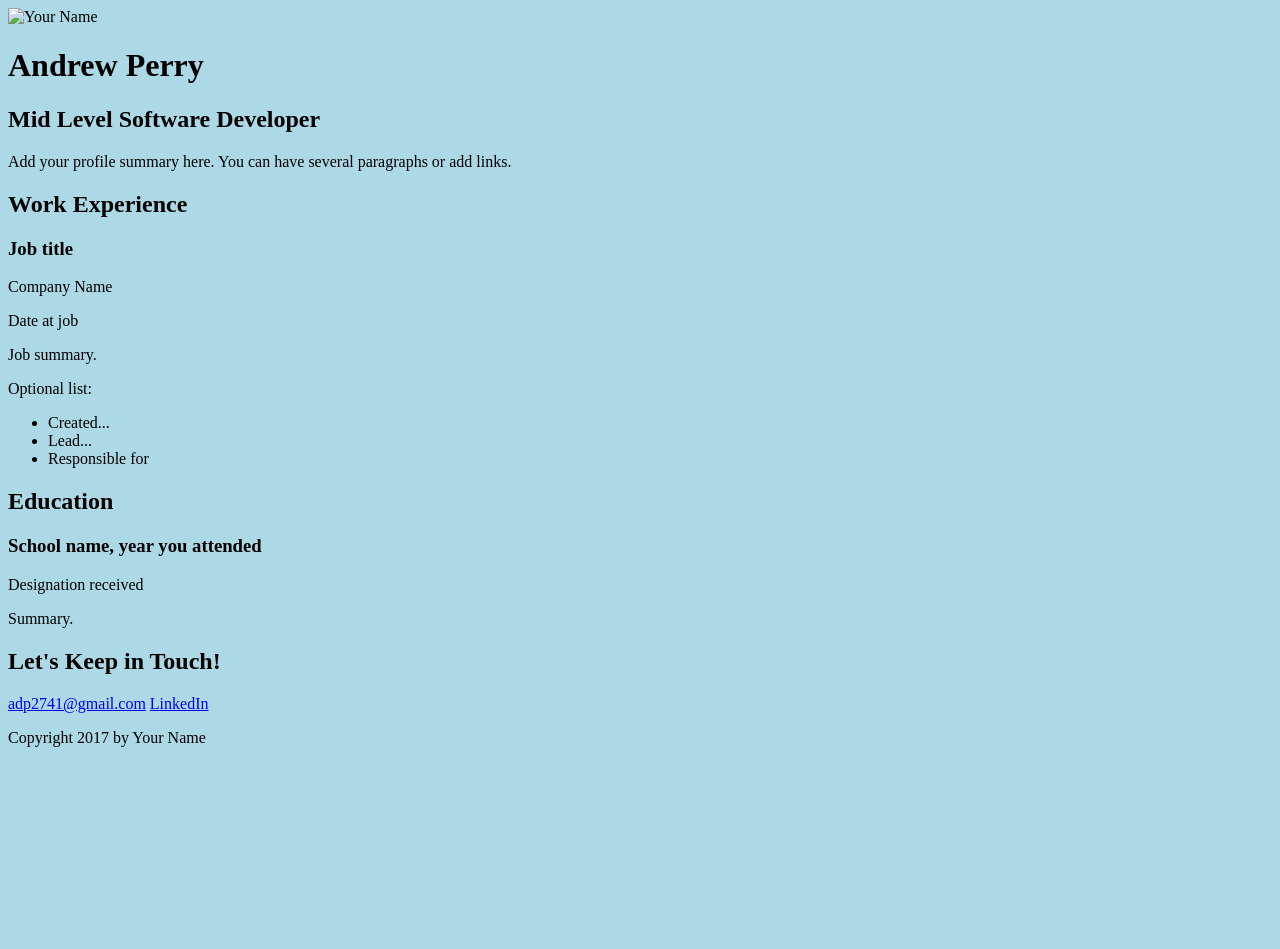
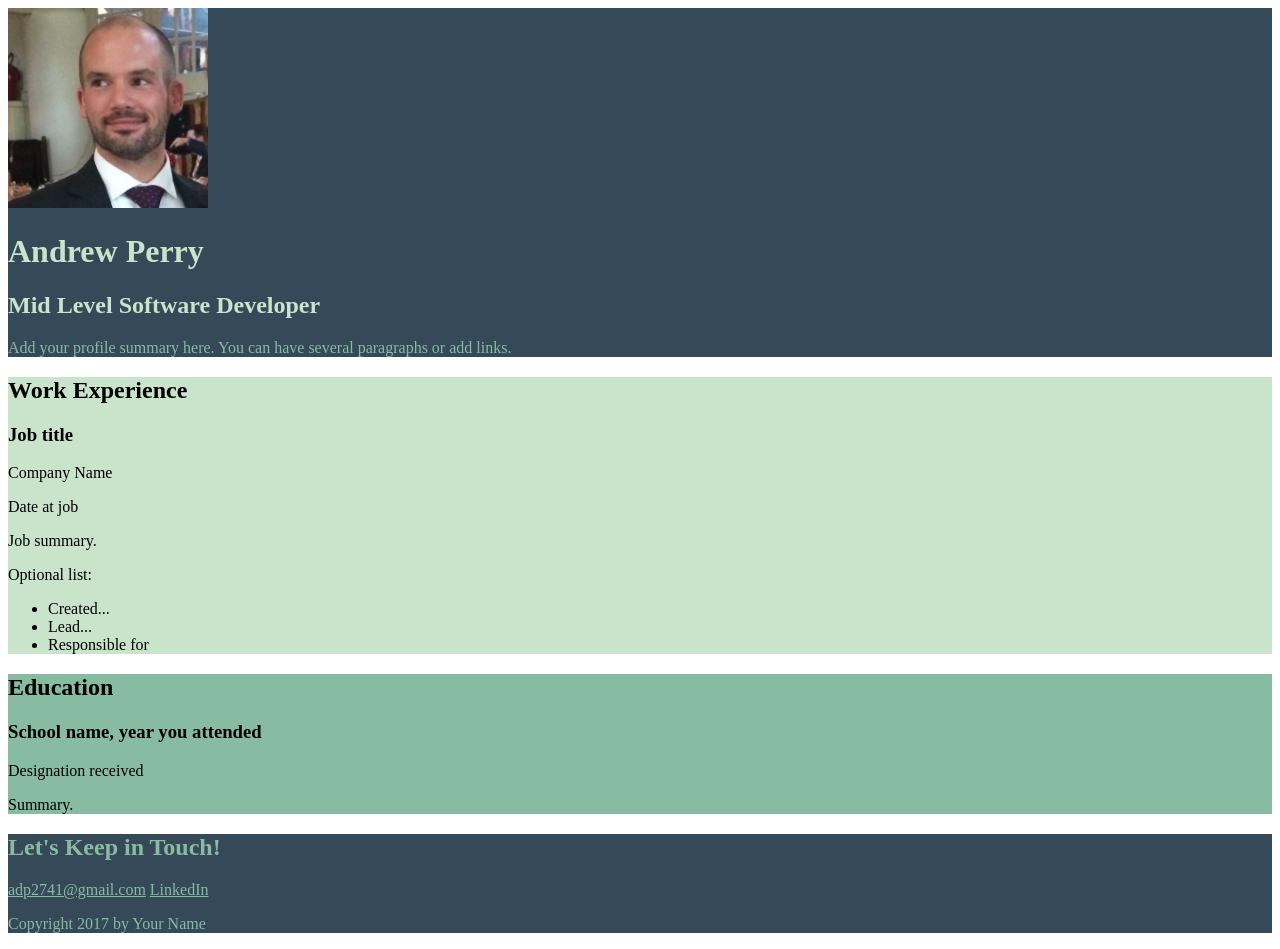
Before and after one commit to adp2741/Andrew-Website, a plain HTML site: page website/resume.html in a window 1280 px wide. Before the commit the page ends 800 px from the top, so only its background shows below. Drawn offline with Linux system fonts and the light colour scheme.

Commit message:
More styling

```diff
--- a/website/css/style.css
+++ b/website/css/style.css
@@ -1,3 +1,50 @@
+/* Color Palette
+#C9E4CA
+#87BBA2
+#55828B
+#3B6064
+#364958
+*/
+
+/* Global Styles */
 body {
-	background: lightblue;
+
 }
+
+a {
+	color: #87BBA2;
+}
+
+a:hover {
+	color: #C9E4CA;
+	text-decoration: none;
+}
+
+section h2 {
+}
+
+.profilePicture {
+	height: 200px;
+	width: 200px;
+}
+
+/* Header and Footer */
+header, footer {
+	background: #364958;
+	color: #87BBA2;
+}
+
+header h1, header h2 {
+	color: #C9E4CA;
+}
+
+
+/* Work Experience */
+.work {
+	background: #C9E4CA;
+}
+
+/* Education */
+.education {
+	background: #87BBA2;
+}
--- a/website/resume.html
+++ b/website/resume.html
@@ -9,7 +9,7 @@
 <body>
     <!-- // Intro -->
     <header>
-        <img src="your-picture.jpg" alt="Your Name">
+        <img src="images/andrew.png" alt="Andrew Perry" class="profilePicture">
         <h1>Andrew Perry</h1>
         <h2>Mid Level Software Developer</h2>
         <p>Add your profile summary here. You can have several paragraphs or add links.</p>
@@ -17,7 +17,7 @@
 
     <main>
         <!-- // Work Experience -->
-        <section>
+        <section class="work">
             <h2>Work Experience</h2>
 
             <!-- Job Details: copy this whole block to add more jobs -->
@@ -41,7 +41,7 @@
 
 
         <!-- // Education -->
-        <section>
+        <section class="education">
             <h2>Education</h2>
 
             <!-- School details: copy this whole block to add more schools. -->
```
Also changed, not shown: website/images/andrew.png (added).
